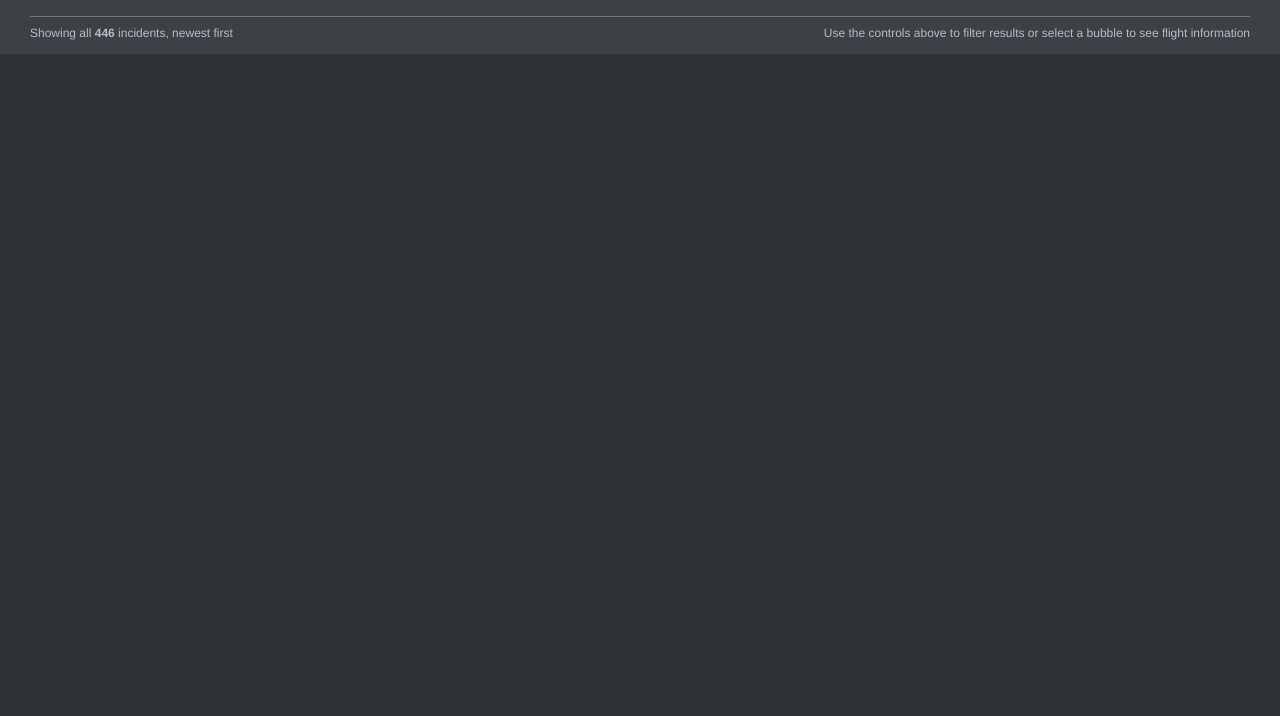
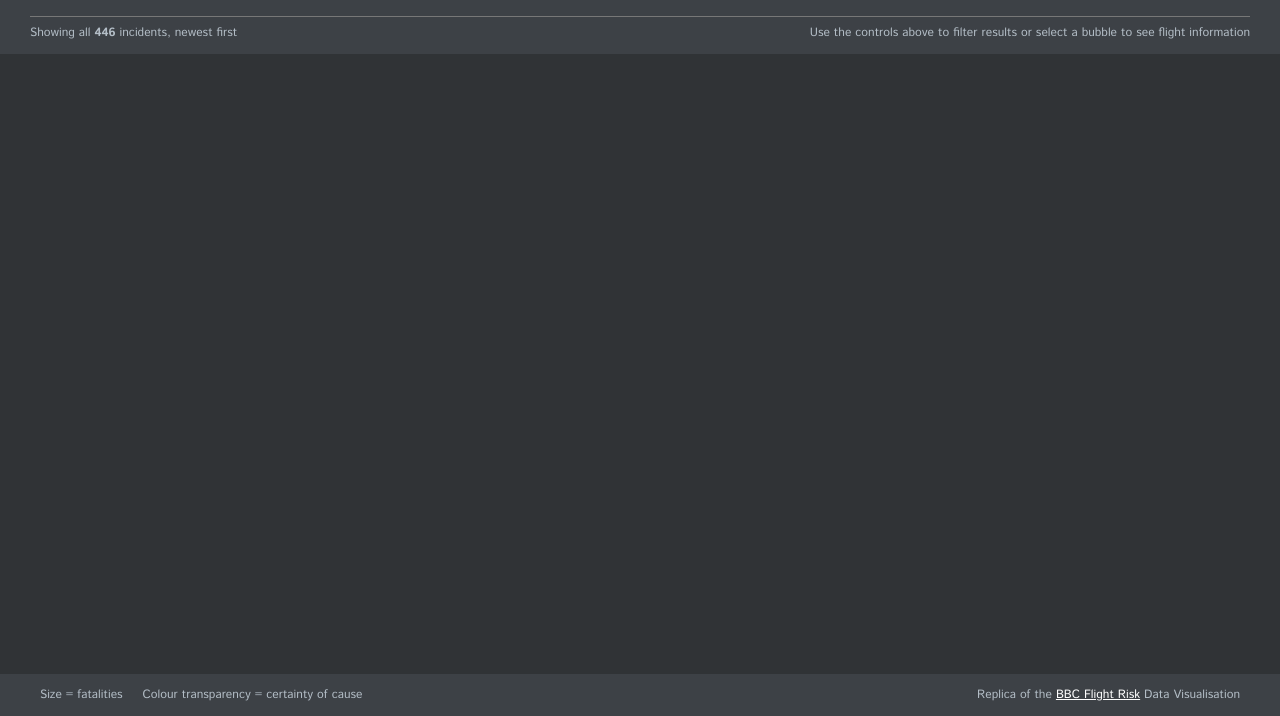
Before and after one commit to naveenshaji/flightrisk, a website: page public/index.html in a window 1280 px wide. Shown: the part 84-800 px from the top of the page. Drawn offline with Linux system fonts and the light colour scheme; files whose address does not match are found by name.

Commit message:
Added footer

```diff
--- a/public/index.html
+++ b/public/index.html
@@ -6,6 +6,7 @@
     <title></title>
     <link rel="stylesheet" href="stylesheets/app.css">
     <meta name="viewport" content="width=device-width, initial-scale=1">
+    <link href="http://fonts.googleapis.com/css?family=Istok+Web:400,700|Oswald|Inconsolata" rel="stylesheet" type="text/css">
     <!-- Generate using http://realfavicongenerator.net/ -->
 
 
@@ -38,10 +39,23 @@
     </div>
   </div>
   <div class="bottom">
-    <div class="left">Showing all <span id="total-num">446</span> incidents, newest first</div>
+    <div class="left">Showing all <span id="total-num">446</span> incidents, <span id="sort-order">newest first</span></div>
     <div class="right">Use the controls above to filter results or select a bubble to see flight information</div>
   </div>
 </section>
+<section class="main-flex">
+
+</section>
+<section class="footer">
+  <div class="left">
+      <div class="size">Size = fatalities</div>
+      <div class="transparency">Colour transparency = certainty of cause</div>
+  </div>
+  <div class="right">
+    Replica of the <a href="http://www.bbc.com/future/bespoke/20140724-flight-risk/" target="_blank">BBC Flight Risk</a> Data Visualisation
+  </div>
+</section>
+
 
 
       <script src="javascripts/app.js"></script>
--- a/src/stylesheets/app.scss
+++ b/src/stylesheets/app.scss
@@ -44,6 +44,9 @@ body {
     font-size: 12px;
     color: rgba(179,189,198,1);
     background-color: rgba(48,51,54,1);
+    a {
+        color: #fff;
+    }
 }
 .header {
     background-color: #3d4146;
@@ -91,9 +94,27 @@ body {
         display: flex;
         justify-content: space-between;
         .left {
-            span {
+            span#total-num {
                 font-weight: bold;
             }
         }
     }
 }
+
+
+.footer {
+    background-color: #3d4146;
+    position: fixed;
+    width: 100%;
+    bottom: 0;
+    padding: 15px 40px;
+    display: flex;
+    justify-content: space-between;
+    box-sizing: border-box;
+    .left {
+        display: flex;
+        .size, .transparency {
+            margin-right: 20px;
+        }
+    }
+}
```
Also changed, not shown: src/html/index.html (+14 -1 lines), src/html/layouts/application.html (+1 -0 lines), public/stylesheets/app.css.
